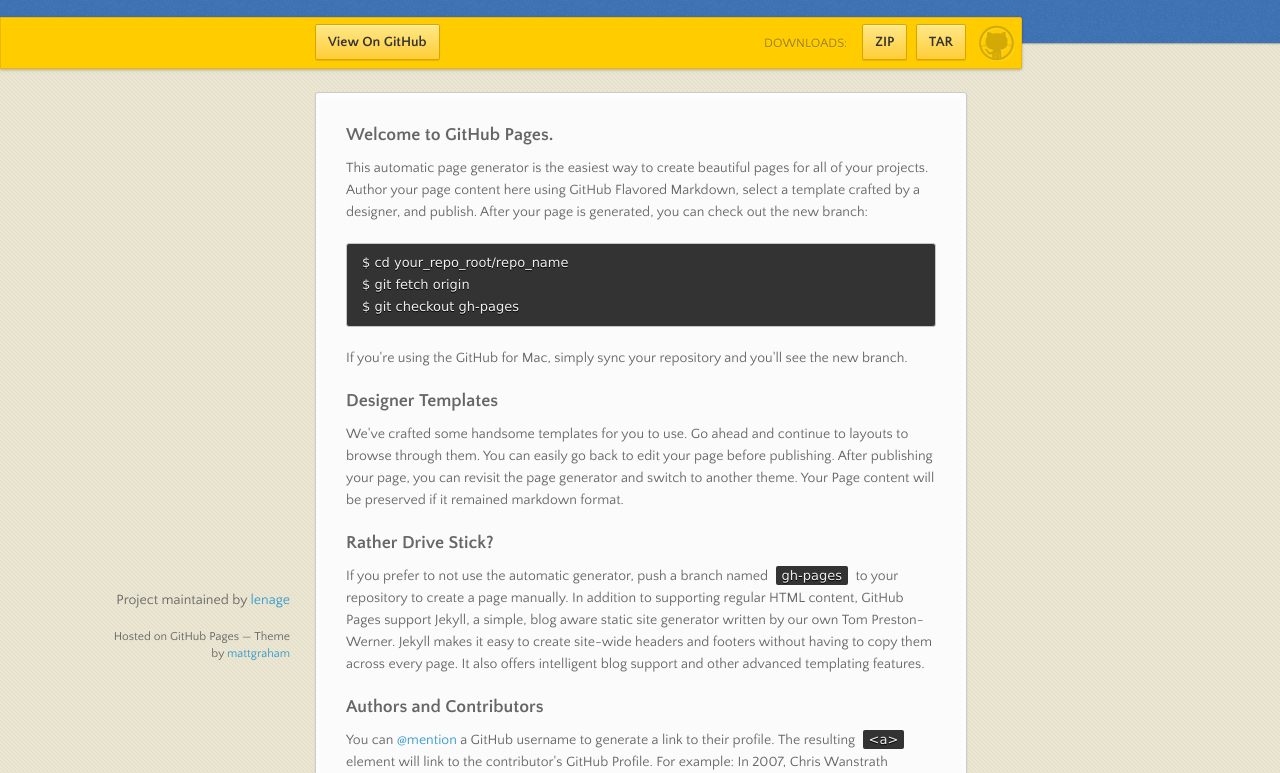
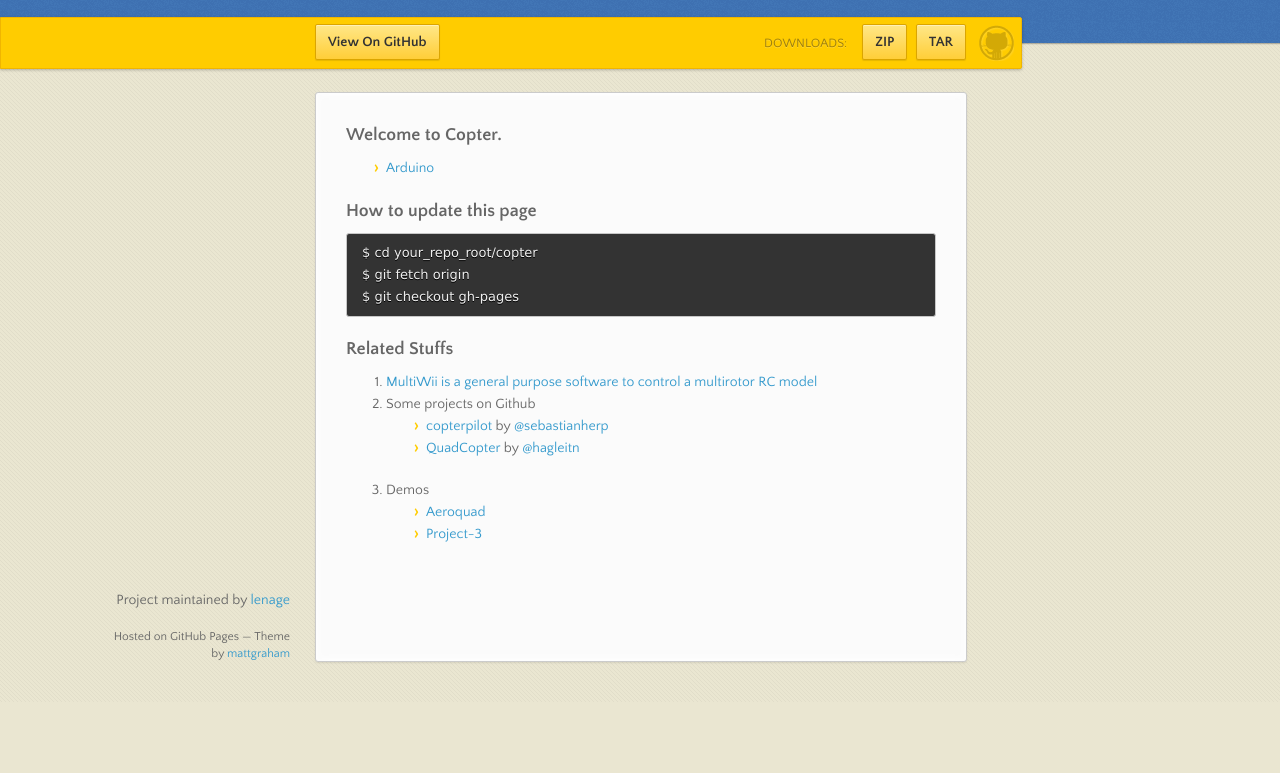
Before and after one commit to lenage/copter, a plain HTML site: page index.html in a window 1280 px wide. Shown: the part 98-871 px from the top of the page. After the commit the page ends 800 px from the top, so only its background shows below. Drawn offline with nearby package versions, Linux system fonts and the light colour scheme.

```diff
--- a/index.html
+++ b/index.html
@@ -18,7 +18,7 @@
 
       <header>
         <h1>Copter</h1>
-        <p>Arduino Copter for fun</p>
+        <p>Arduino Copter for Fun</p>
       </header>
 
       <div id="banner">
@@ -39,32 +39,40 @@
         <ul></ul>
       </nav>
       <section>
-        <h3>Welcome to GitHub Pages.</h3>
+        <h3>Welcome to Copter.</h3>
 
-<p>This automatic page generator is the easiest way to create beautiful pages for all of your projects. Author your page content here using GitHub Flavored Markdown, select a template crafted by a designer, and publish. After your page is generated, you can check out the new branch:</p>
+<ul>
+<li><a href="http://arduino.cc">Arduino</a></li>
+</ul><h3>How to update this page</h3>
 
-<pre><code>$ cd your_repo_root/repo_name
+<pre><code>$ cd your_repo_root/copter
 $ git fetch origin
 $ git checkout gh-pages
 </code></pre>
 
-<p>If you're using the GitHub for Mac, simply sync your repository and you'll see the new branch.</p>
+<h3>Related Stuffs</h3>
 
-<h3>Designer Templates</h3>
+<ol>
+<li><a href="http://www.multiwii.com">MultiWii is a general purpose software to control a multirotor RC model</a></li>
+<li>Some projects on Github
 
-<p>We've crafted some handsome templates for you to use. Go ahead and continue to layouts to browse through them. You can easily go back to edit your page before publishing. After publishing your page, you can revisit the page generator and switch to another theme. Your Page content will be preserved if it remained markdown format.</p>
+<ul>
+<li>
+<a href="https://github.com/sebastianherp/copterpilot/tree/master/MultiWii">copterpilot</a> by <a href="https://github.com/sebastianherp" class="user-mention">@sebastianherp</a>
+</li>
+<li>
+<a href="https://github.com/hagleitn/QuadCopter">QuadCopter</a> by <a href="https://github.com/hagleitn" class="user-mention">@hagleitn</a>
+</li>
+</ul>
+</li>
+<li>Demos
 
-<h3>Rather Drive Stick?</h3>
-
-<p>If you prefer to not use the automatic generator, push a branch named <code>gh-pages</code> to your repository to create a page manually. In addition to supporting regular HTML content, GitHub Pages support Jekyll, a simple, blog aware static site generator written by our own Tom Preston-Werner. Jekyll makes it easy to create site-wide headers and footers without having to copy them across every page. It also offers intelligent blog support and other advanced templating features.</p>
-
-<h3>Authors and Contributors</h3>
-
-<p>You can <a href="https://github.com/blog/821" class="user-mention">@mention</a> a GitHub username to generate a link to their profile. The resulting <code>&lt;a&gt;</code> element will link to the contributor's GitHub Profile. For example: In 2007, Chris Wanstrath (<a href="https://github.com/defunkt" class="user-mention">@defunkt</a>), PJ Hyett (<a href="https://github.com/pjhyett" class="user-mention">@pjhyett</a>), and Tom Preston-Werner (<a href="https://github.com/mojombo" class="user-mention">@mojombo</a>) founded GitHub.</p>
-
-<h3>Support or Contact</h3>
-
-<p>Having trouble with Pages? Check out the documentation at <a href="http://help.github.com/pages">http://help.github.com/pages</a> or contact <a href="mailto:support@github.com">support@github.com</a> and we’ll help you sort it out.</p>
+<ul>
+<li><a href="http://aeroquad.com/content.php?s=cceccfcd65cf192ecef9cb53bec063c9">Aeroquad</a></li>
+<li><a href="http://robots.dacloughb.com/project-3/">Project-3</a></li>
+</ul>
+</li>
+</ol>
       </section>
       <footer>
         <p>Project maintained by <a href="https://github.com/lenage">lenage</a></p>
```
Also changed, not shown: params.json (+1 -1 lines).
